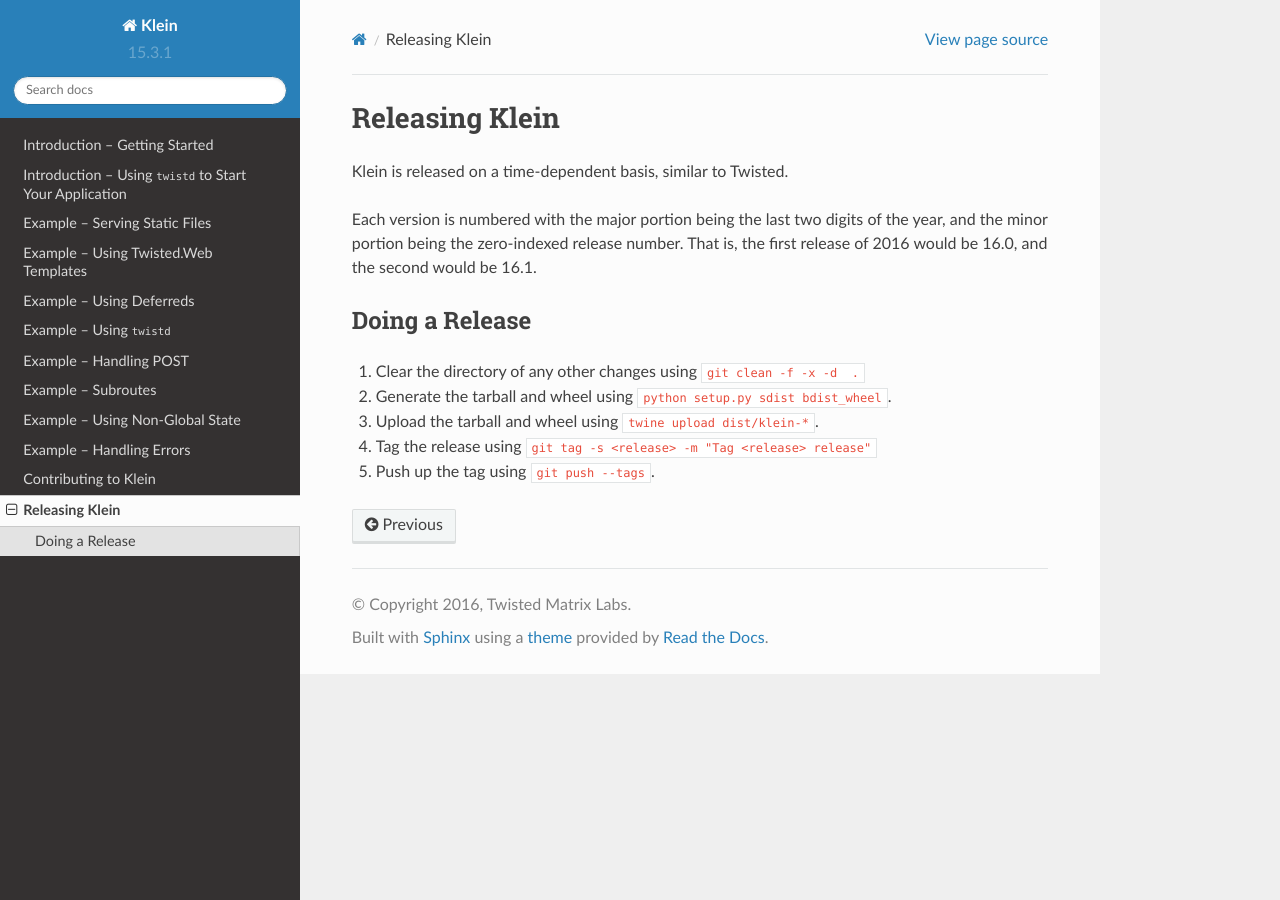
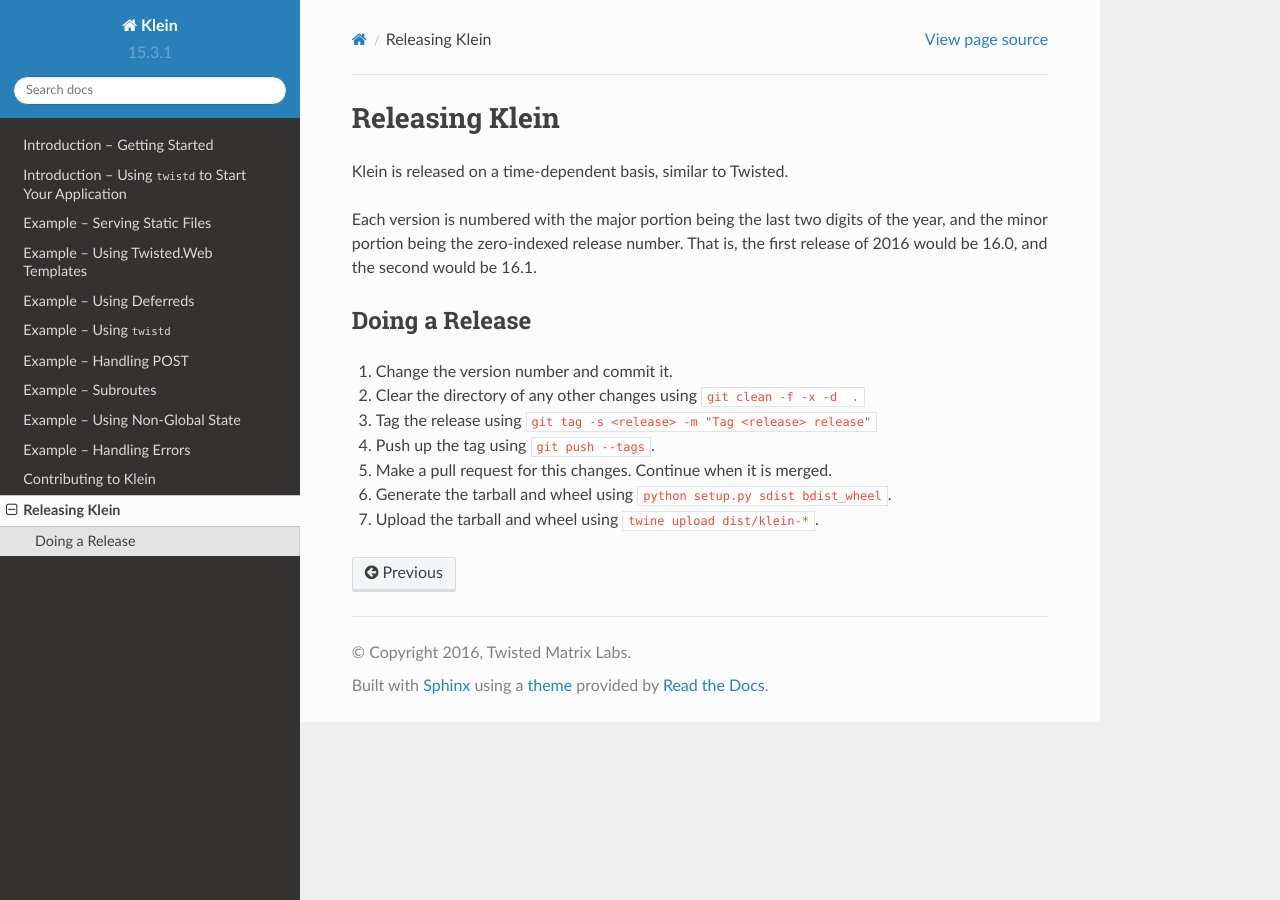
Before and after one commit to twisted/klein, a Sphinx documentation site: the page built from docs/release.rst, in a window 1280 px wide. Built offline with Sphinx 7.4.7 and the Read the Docs theme 2.0.0, drawn with Linux system fonts in a browser that asks for light colours.

Commit message:
derp it about

```diff
--- a/docs/release.rst
+++ b/docs/release.rst
@@ -11,8 +11,11 @@
 Doing a Release
 ---------------
 
+#. Change the version number and commit it.
 #. Clear the directory of any other changes using ``git clean -f -x -d  .``
+#. Tag the release using ``git tag -s <release> -m "Tag <release> release"``
+#. Push up the tag using ``git push --tags``.
+#. Make a pull request for this changes.
+   Continue when it is merged.
 #. Generate the tarball and wheel using ``python setup.py sdist bdist_wheel``.
 #. Upload the tarball and wheel using ``twine upload dist/klein-*``.
-#. Tag the release using ``git tag -s <release> -m "Tag <release> release"``
-#. Push up the tag using ``git push --tags``.
```
